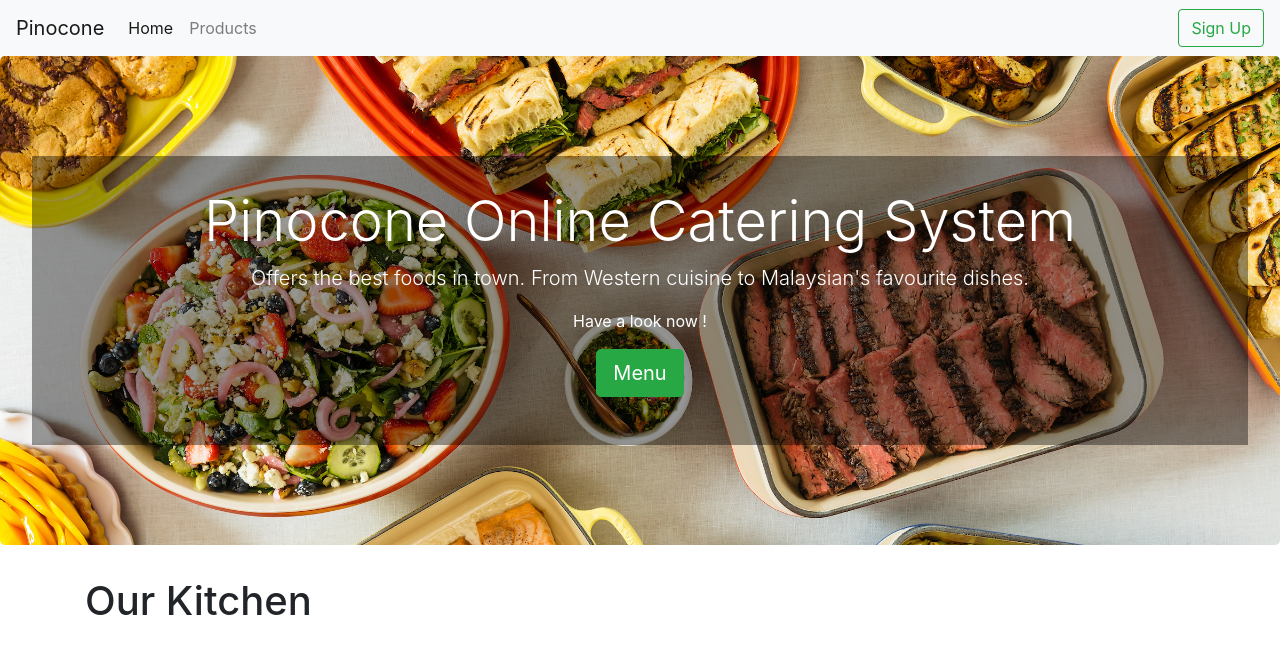
After one commit to Tutankhamun95/PinoconeCMS, a PHP site: page /Aylwin/index.php in a window 1280 px wide. The commit adds this page. Shown: the top 654 px of the page. Run offline with PHP 8.4, Linux system fonts and the light colour scheme; data that the repository does not hold is empty; some libraries are stand-ins or nearby versions.

Commit message:
Adding staff_delete_menu.php

```diff
--- /dev/null
+++ b/Aylwin/index.php
@@ -0,0 +1,100 @@
+<?php
+	include ("server.php");
+?>
+
+<!doctype html>
+<html lang="en">
+<head>
+<!-- Required meta tags -->
+<meta charset="utf-8">
+<meta name="viewport" content="width=device-width, initial-scale=1, shrink-to-fit=no">
+
+<!-- Bootstrap CSS -->
+<link rel="stylesheet" href="https://maxcdn.bootstrapcdn.com/bootstrap/4.0.0/css/bootstrap.min.css" integrity="sha384-Gn5384xqQ1aoWXA+058RXPxPg6fy4IWvTNh0E263XmFcJlSAwiGgFAW/dAiS6JXm" crossorigin="anonymous">
+
+<style type="text/css">
+
+	div.jumbotron.food-jumbo {
+
+		color:#fff;
+	    text-align:center;
+	    background:url('website-structure-data/image/pic1.jpg');
+
+	    background-size:cover;
+	    background-position:center;
+	    padding-top:100px;
+	    padding-bottom:100px;
+	}
+
+	.layer {
+		background-color: rgba(0, 0, 0, 0.4);
+		padding: 32px;
+	}
+
+	.card-img-top {
+    width: 100%;
+    height: 18vw;
+    object-fit: cover;
+	}
+
+	.card {
+		margin-bottom: 32px;
+		margin-top: 32px;
+	}
+
+</style>
+
+
+<title>Hello, world!</title>
+</head>
+<body>
+<nav class="navbar navbar-expand-lg navbar-light bg-light">
+	<a class="navbar-brand" href="#">Pinocone</a>
+	<button class="navbar-toggler" type="button" data-toggle="collapse" data-target="#navbarNavAltMarkup" aria-controls="navbarNavAltMarkup" aria-expanded="false" aria-label="Toggle navigation">
+		<span class="navbar-toggler-icon"></span>
+	</button>
+	<div class="collapse navbar-collapse" id="navbarNavAltMarkup">
+		<div class="navbar-nav">
+			<a class="nav-item nav-link active" href="#">Home <span class="sr-only">(current)</span></a>
+			<a class="nav-item nav-link" href="#">Products</a>
+
+
+		</div>
+	</div>
+	<ul class="navbar-nav">
+		<button class="btn btn-outline-success my-2 my-sm-0" type="submit">Sign Up</button>
+	</ul>
+</nav>
+
+<div class="jumbotron food-jumbo">
+	<div class="layer">
+	<h1 class="display-4">Pinocone Online Catering System </h1>
+	<p class="lead">Offers the best foods in town. From Western cuisine to Malaysian's favourite dishes.</p>
+
+	<p>Have a look now !</p>
+	<p class="lead">
+		<a class="btn btn-success btn-lg" href="#" role="button">Menu</a>
+	</p>
+</div>
+</div>
+
+<div class="container">
+	<h1>Our Kitchen</h1>
+
+
+	<div class="row">
+	<?php
+		displayMenus()
+
+	?>
+	</div>
+
+</div>
+
+	<!-- Optional JavaScript -->
+	<!-- jQuery first, then Popper.js, then Bootstrap JS -->
+	<script src="https://code.jquery.com/jquery-3.2.1.slim.min.js" integrity="sha384-KJ3o2DKtIkvYIK3UENzmM7KCkRr/rE9/Qpg6aAZGJwFDMVNA/GpGFF93hXpG5KkN" crossorigin="anonymous"></script>
+	<script src="https://cdnjs.cloudflare.com/ajax/libs/popper.js/1.12.9/umd/popper.min.js" integrity="sha384-ApNbgh9B+Y1QKtv3Rn7W3mgPxhU9K/ScQsAP7hUibX39j7fakFPskvXusvfa0b4Q" crossorigin="anonymous"></script>
+	<script src="https://maxcdn.bootstrapcdn.com/bootstrap/4.0.0/js/bootstrap.min.js" integrity="sha384-JZR6Spejh4U02d8jOt6vLEHfe/JQGiRRSQQxSfFWpi1MquVdAyjUar5+76PVCmYl" crossorigin="anonymous"></script>
+</body>
+</html>
--- a/Staff creating customized food menu/test_server.php
+++ b/Aylwin/server.php
@@ -56,6 +56,38 @@ function displayMenus(){
 		}
 }
 
+function displayMenusInTable(){
+
+	global $con;
+
+	$get_menus = "select * from menu_item";
+
+	$run_menus = mysqli_query($con, $get_menus);
+
+	while ($row_menu = mysqli_fetch_array($run_menus))
+	{
+		$menu_id = $row_menu['menu_id'];
+
+		$menu_name = $row_menu['menu_name'];
+
+		$menu_description = $row_menu['menu_description'];
+
+		$menu_price = $row_menu['menu_price'];
+
+	echo "
+	<tr>
+		<td>$menu_id</td>
+		<td>$menu_name</td>
+		<td>$menu_description</td>
+		<td>$menu_price</td>
+		<td><button type='button' class='btn-md btn-danger'>Delete</button></td>
+	</tr>
+	";
+
+	}
+
+}
+
 
 
 ?>
```
Also changed, not shown: Aylwin/staff_create_menu.php (renamed from Staff creating customized food menu/testing1.php, +57 -49 lines), Aylwin/staff_delete_menu.php (renamed from Staff creating customized food menu/test_create_new_menu.php, +21 -37 lines), Aylwin/menu_images/Android-ver1.jpg (added), Aylwin/menu_images/japanese.jpg (added), Aylwin/menu_images/korean.jpg (added), Aylwin/menu_images/malaysian.jpg (added), Aylwin/menu_images/western.jpg (added), Aylwin/website-structure-data/image/pic1.jpg (added).
